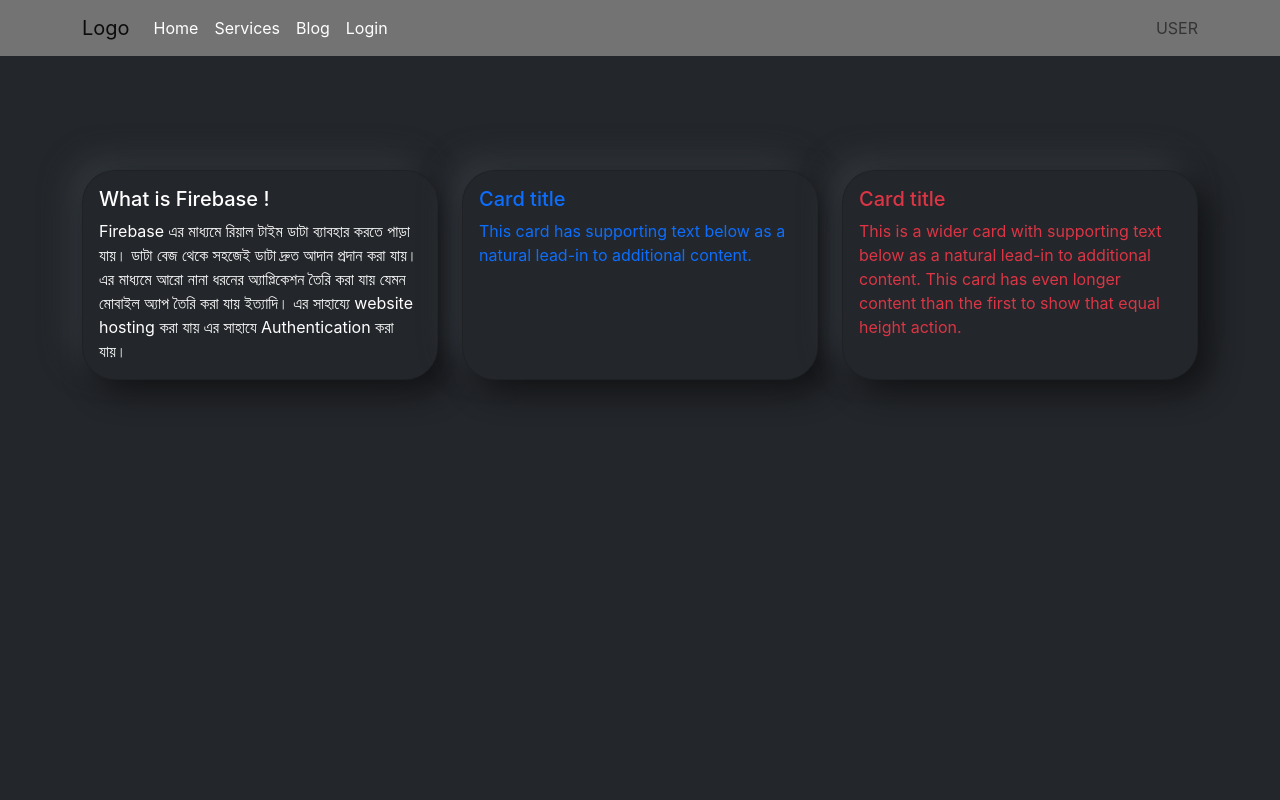
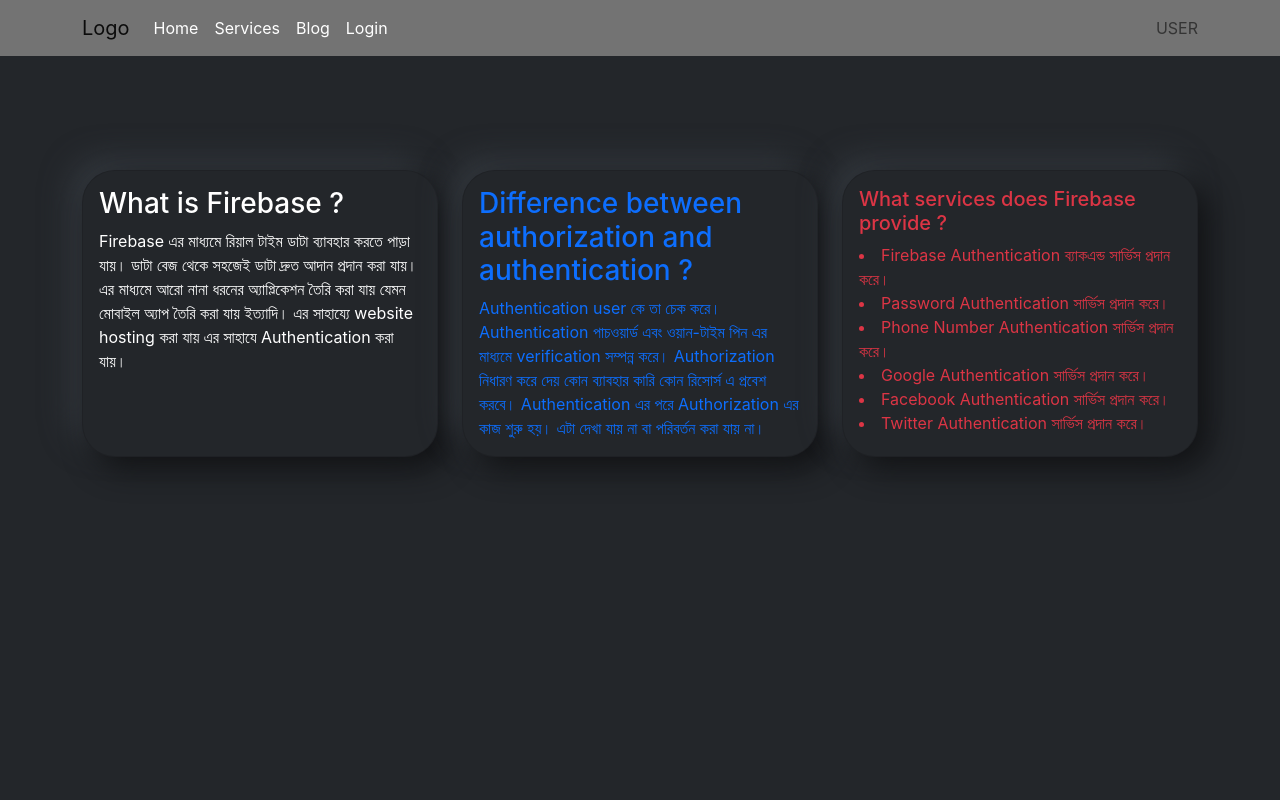
Before and after one commit to owakeelAhmmed/Assignment-10, a React (Create React App) app: page /blogs in a window 1280 px wide. Shown: the top 800 px of the page. Built offline with nearby package versions, Linux system fonts and the light colour scheme; no server answers.

Commit message:
Blogs Page Done

```diff
--- a/src/component/Blogs/Blogs.js
+++ b/src/component/Blogs/Blogs.js
@@ -7,7 +7,7 @@
         <div className=" col">
             <div className="card cards-container h-100">
                 <div className="card-body">
-                <h5 className="card-title text-white">What is Firebase !</h5>
+                <h3 className="card-title text-white">What is Firebase ?</h3>
                 <p className="card-text text-white">Firebase এর মাধ্যমে রিয়াল টাইম ডাটা ব্যাবহার  করতে পাড়া যায়।  ডাটা বেজ থেকে সহজেই ডাটা দ্রুত আদান প্রদান করা যায়। এর মাধ্যমে আরো নানা ধরনের অ্যাপ্লিকেশন তৈরি করা যায় যেমন মোবাইল অ্যাপ তৈরি করা যায় ইত্যাদি। এর সাহায্যে website hosting করা যায় এর সাহাযে Authentication করা যায়।</p>
             </div>
             </div>
@@ -15,20 +15,28 @@
         <div className="col">
             <div className="card cards-container h-100">
                <div className="card-body">
-                <h5 className="card-title text-primary">Card title</h5>
-                <p className="card-text text-primary">This card has supporting text below as a natural lead-in to additional content.</p>
+                <h3 className="card-title text-primary">Difference between authorization and authentication ?</h3>
+                <p className="card-text text-primary">Authentication  user কে তা চেক করে। Authentication পাচওয়ার্ড এবং ওয়ান-টাইম পিন এর মাধ্যমে verification সম্পন্ন করে।
+                Authorization নিধারণ করে দেয় কোন ব্যাবহার কারি কোন রিসোর্স এ প্রবেশ করবে। Authentication এর পরে Authorization এর কাজ শুরু হয়। এটা দেখা যায় না বা পরিবর্তন করা যায় না।</p>
             </div>
             </div>
         </div>
         <div className="col">
             <div className="card cards-container h-100">
                  <div className="card-body">
-                <h5 className="card-title text-danger">Card title</h5>
-                <p className="card-text text-danger">This is a wider card with supporting text below as a natural lead-in to additional content. This card has even longer content than the first to show that equal height action.</p>
-            </div>
+                <h5 className="card-title text-danger">What services does Firebase provide ?</h5>
+                  <p className="card-text text-danger">
+                   <li> Firebase Authentication ব্যাকএন্ড সার্ভিস প্রদান করে।</li>
+                    <li>Password Authentication সার্ভিস প্রদান করে।</li>
+                    <li>Phone Number Authentication সার্ভিস প্রদান করে।</li>
+                    <li>Google Authentication সার্ভিস প্রদান করে।</li>
+                    <li>Facebook Authentication সার্ভিস প্রদান করে।</li>
+                    <li>Twitter Authentication  সার্ভিস প্রদান করে।</li>
+                    </p>
+                 </div>
             </div>
         </div>
-</div>
+    </div>
        </div>
     );
 };
--- a/src/component/Home/Home.css
+++ b/src/component/Home/Home.css
@@ -2,6 +2,9 @@
     background-color: #23262A;
     height: 100vh;
 }
+.baner-title{
+    margin-top: 200px;
+}
 .header-title{
     margin-top: 100px;
 }
--- a/src/component/Home/Home.js
+++ b/src/component/Home/Home.js
@@ -45,7 +45,7 @@
              <div className="container d-flex justify-content-between">
 
             <div class="row">
-                <div class="col-8">
+                <div class="col-8 baner-title">
                     <span className="text-danger mb-3">Wellcome to Treina</span>
                     <h1 className="text-danger">Become More Healthy and Stay Sporty</h1>
                     <button className="btn btn-primary mt-3">Get Started</button>
--- a/src/component/Home/Service/Service.js
+++ b/src/component/Home/Service/Service.js
@@ -11,9 +11,9 @@
                  <img src={image} className=" p-3" alt="..."/>
             </div>
             <div className="">
-                    <h3 className="card-title fw-bold text-danger">{ name }</h3>
-                <p className=" text-white p-3">{ description }</p>
-                <Link className="nav-link btn btn-danger text-white ms-3 fs-5 fw-bold w-50 mb-5" to="/pricing"> Buy Now</Link>
+                    <h3 className="card-title text-center fw-bold text-danger">{ name }</h3>
+                <p className=" text-center text-white p-3">{ description }</p>
+                <Link className="nav-link btn btn-danger text-white ms-3 fs-5 fw-bold w-50 mb-5 " to="/pricing"> Buy Now</Link>
             </div>
 
         </div>
--- a/src/component/Services/Services.js
+++ b/src/component/Services/Services.js
@@ -12,7 +12,7 @@
     return (
 
         <div className=" container mt-5">
-          <h1 className="  text-danger fw-bold mt-5">The Services</h1>
+          <h1 className=" text-center text-danger fw-bold mt-5">The Services</h1>
 
                 <div className=" row gap-5 mt-5 p-5">
                     {
```
Also changed, not shown: src/component/images/my-pic.png (added).
